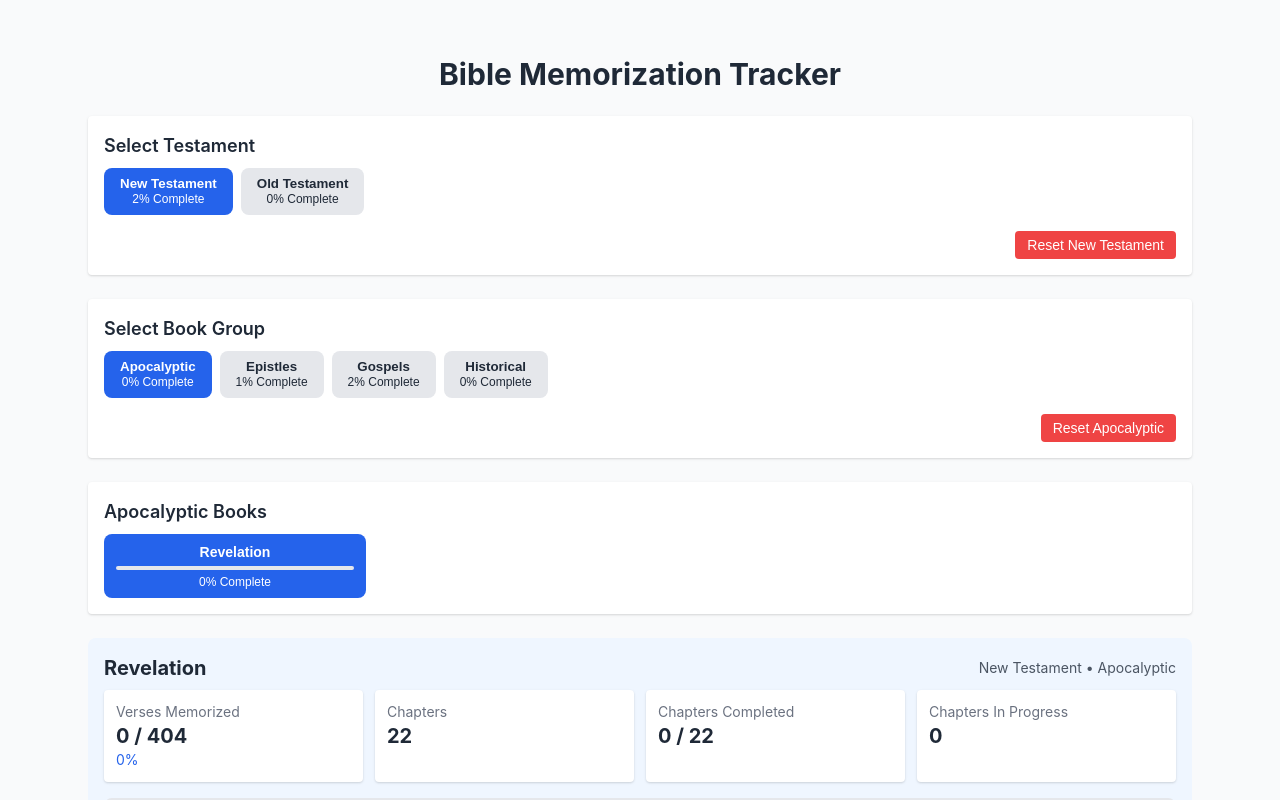
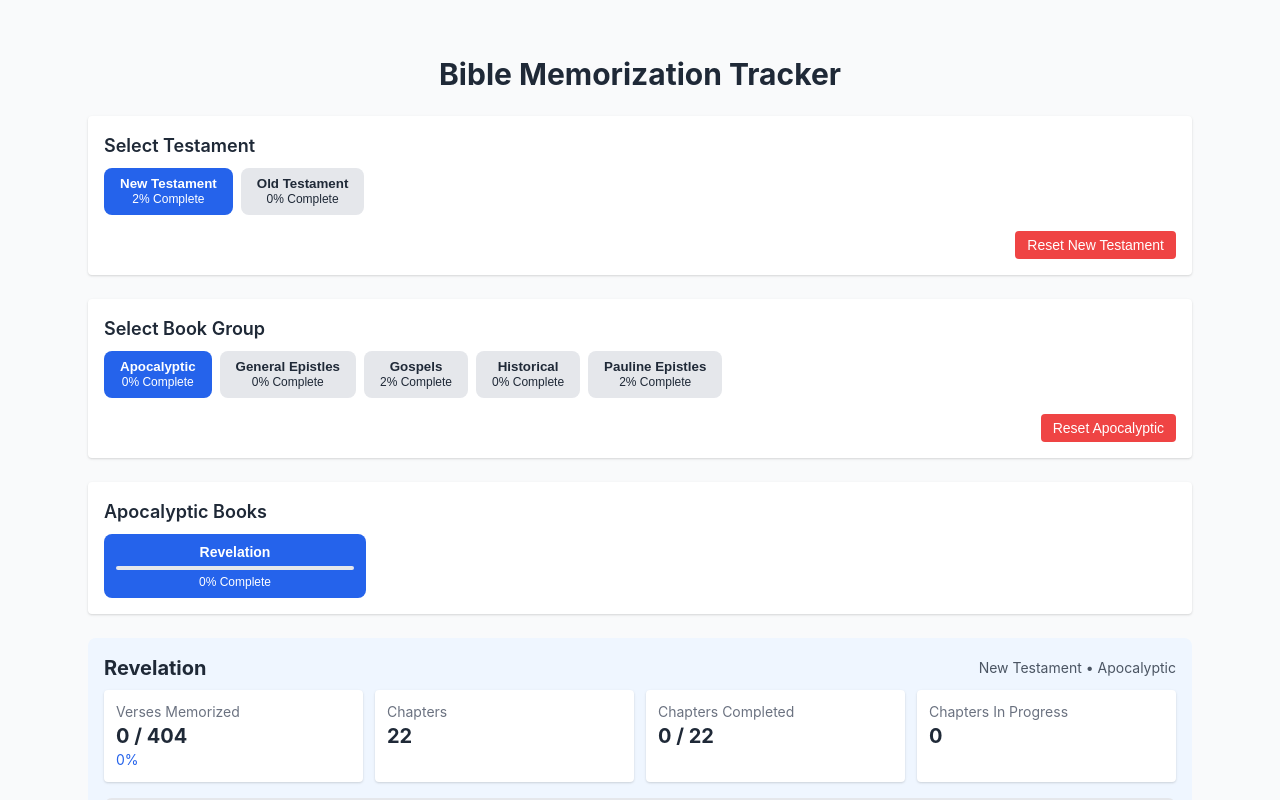
Before and after one commit to RyanJ3/bible-memory-tracker, an Angular app: page / in a window 1280 px wide. Shown: the top 800 px of the page. Built offline with nearby package versions, Linux system fonts and the light colour scheme.

Commit message:
splitting paulene letters with general epistles

```diff
--- a/src/app/bible-tracker/models.ts
+++ b/src/app/bible-tracker/models.ts
@@ -113,29 +113,29 @@ export const BIBLE_DATA: { [key: string]: BibleBook } = {
   Acts: new BibleBook("New Testament", "Acts", "Historical", [26, 47, 26, 37, 42, 15, 60, 40, 43, 48, 30, 25, 52, 28, 41, 40, 34, 28, 41, 38, 40, 30, 35, 27, 27, 32, 44, 31], 44, ["Protestant", "Catholic", "Orthodox"]),
 
   // Pauline Epistles (13 books)
-  Romans: new BibleBook("New Testament", "Romans", "Epistles", [32, 29, 31, 25, 21, 23, 25, 39, 33, 21, 36, 21, 14, 23, 33, 27], 45, ["Protestant", "Catholic", "Orthodox"]),
-  "1 Corinthians": new BibleBook("New Testament", "1 Corinthians", "Epistles", [31, 16, 23, 21, 13, 20, 40, 13, 27, 33, 34, 31, 13, 40, 58, 24], 46, ["Protestant", "Catholic", "Orthodox"]),
-  "2 Corinthians": new BibleBook("New Testament", "2 Corinthians", "Epistles", [24, 17, 18, 18, 21, 18, 16, 24, 15, 18, 33, 21, 14], 47, ["Protestant", "Catholic", "Orthodox"]),
-  Galatians: new BibleBook("New Testament", "Galatians", "Epistles", [24, 21, 29, 31, 26, 18], 48, ["Protestant", "Catholic", "Orthodox"]),
-  Ephesians: new BibleBook("New Testament", "Ephesians", "Epistles", [23, 22, 21, 32, 33, 24], 49, ["Protestant", "Catholic", "Orthodox"]),
-  Philippians: new BibleBook("New Testament", "Philippians", "Epistles", [30, 30, 21, 23], 50, ["Protestant", "Catholic", "Orthodox"]),
-  Colossians: new BibleBook("New Testament", "Colossians", "Epistles", [29, 23, 25, 18], 51, ["Protestant", "Catholic", "Orthodox"]),
-  "1 Thessalonians": new BibleBook("New Testament", "1 Thessalonians", "Epistles", [10, 20, 13, 18, 28], 52, ["Protestant", "Catholic", "Orthodox"]),
-  "2 Thessalonians": new BibleBook("New Testament", "2 Thessalonians", "Epistles", [12, 17, 18], 53, ["Protestant", "Catholic", "Orthodox"]),
-  "1 Timothy": new BibleBook("New Testament", "1 Timothy", "Epistles", [20, 15, 16, 16, 25, 21], 54, ["Protestant", "Catholic", "Orthodox"]),
-  "2 Timothy": new BibleBook("New Testament", "2 Timothy", "Epistles", [18, 26, 17, 22], 55, ["Protestant", "Catholic", "Orthodox"]),
-  Titus: new BibleBook("New Testament", "Titus", "Epistles", [16, 15, 15], 56, ["Protestant", "Catholic", "Orthodox"]),
-  Philemon: new BibleBook("New Testament", "Philemon", "Epistles", [25], 57, ["Protestant", "Catholic", "Orthodox"]),
+  Romans: new BibleBook("New Testament", "Romans", "Pauline Epistles", [32, 29, 31, 25, 21, 23, 25, 39, 33, 21, 36, 21, 14, 23, 33, 27], 45, ["Protestant", "Catholic", "Orthodox"]),
+  "1 Corinthians": new BibleBook("New Testament", "1 Corinthians", "Pauline Epistles", [31, 16, 23, 21, 13, 20, 40, 13, 27, 33, 34, 31, 13, 40, 58, 24], 46, ["Protestant", "Catholic", "Orthodox"]),
+  "2 Corinthians": new BibleBook("New Testament", "2 Corinthians", "Pauline Epistles", [24, 17, 18, 18, 21, 18, 16, 24, 15, 18, 33, 21, 14], 47, ["Protestant", "Catholic", "Orthodox"]),
+  Galatians: new BibleBook("New Testament", "Galatians", "Pauline Epistles", [24, 21, 29, 31, 26, 18], 48, ["Protestant", "Catholic", "Orthodox"]),
+  Ephesians: new BibleBook("New Testament", "Ephesians", "Pauline Epistles", [23, 22, 21, 32, 33, 24], 49, ["Protestant", "Catholic", "Orthodox"]),
+  Philippians: new BibleBook("New Testament", "Philippians", "Pauline Epistles", [30, 30, 21, 23], 50, ["Protestant", "Catholic", "Orthodox"]),
+  Colossians: new BibleBook("New Testament", "Colossians", "Pauline Epistles", [29, 23, 25, 18], 51, ["Protestant", "Catholic", "Orthodox"]),
+  "1 Thessalonians": new BibleBook("New Testament", "1 Thessalonians", "Pauline Epistles", [10, 20, 13, 18, 28], 52, ["Protestant", "Catholic", "Orthodox"]),
+  "2 Thessalonians": new BibleBook("New Testament", "2 Thessalonians", "Pauline Epistles", [12, 17, 18], 53, ["Protestant", "Catholic", "Orthodox"]),
+  "1 Timothy": new BibleBook("New Testament", "1 Timothy", "Pauline Epistles", [20, 15, 16, 16, 25, 21], 54, ["Protestant", "Catholic", "Orthodox"]),
+  "2 Timothy": new BibleBook("New Testament", "2 Timothy", "Pauline Epistles", [18, 26, 17, 22], 55, ["Protestant", "Catholic", "Orthodox"]),
+  Titus: new BibleBook("New Testament", "Titus", "Pauline Epistles", [16, 15, 15], 56, ["Protestant", "Catholic", "Orthodox"]),
+  Philemon: new BibleBook("New Testament", "Philemon", "Pauline Epistles", [25], 57, ["Protestant", "Catholic", "Orthodox"]),
 
   // General Epistles (8 books)
-  Hebrews: new BibleBook("New Testament", "Hebrews", "Epistles", [14, 18, 19, 16, 14, 20, 28, 13, 28, 39, 40, 29, 25], 58, ["Protestant", "Catholic", "Orthodox"]),
-  James: new BibleBook("New Testament", "James", "Epistles", [27, 26, 18, 17, 20], 59, ["Protestant", "Catholic", "Orthodox"]),
-  "1 Peter": new BibleBook("New Testament", "1 Peter", "Epistles", [25, 25, 22, 19, 14], 60, ["Protestant", "Catholic", "Orthodox"]),
-  "2 Peter": new BibleBook("New Testament", "2 Peter", "Epistles", [21, 22, 18], 61, ["Protestant", "Catholic", "Orthodox"]),
-  "1 John": new BibleBook("New Testament", "1 John", "Epistles", [10, 29, 24, 21, 21], 62, ["Protestant", "Catholic", "Orthodox"]),
-  "2 John": new BibleBook("New Testament", "2 John", "Epistles", [13], 63, ["Protestant", "Catholic", "Orthodox"]),
-  "3 John": new BibleBook("New Testament", "3 John", "Epistles", [14], 64, ["Protestant", "Catholic", "Orthodox"]),
-  Jude: new BibleBook("New Testament", "Jude", "Epistles", [25], 65, ["Protestant", "Catholic", "Orthodox"]),
+  Hebrews: new BibleBook("New Testament", "Hebrews", "General Epistles", [14, 18, 19, 16, 14, 20, 28, 13, 28, 39, 40, 29, 25], 58, ["Protestant", "Catholic", "Orthodox"]),
+  James: new BibleBook("New Testament", "James", "General Epistles", [27, 26, 18, 17, 20], 59, ["Protestant", "Catholic", "Orthodox"]),
+  "1 Peter": new BibleBook("New Testament", "1 Peter", "General Epistles", [25, 25, 22, 19, 14], 60, ["Protestant", "Catholic", "Orthodox"]),
+  "2 Peter": new BibleBook("New Testament", "2 Peter", "General Epistles", [21, 22, 18], 61, ["Protestant", "Catholic", "Orthodox"]),
+  "1 John": new BibleBook("New Testament", "1 John", "General Epistles", [10, 29, 24, 21, 21], 62, ["Protestant", "Catholic", "Orthodox"]),
+  "2 John": new BibleBook("New Testament", "2 John", "General Epistles", [13], 63, ["Protestant", "Catholic", "Orthodox"]),
+  "3 John": new BibleBook("New Testament", "3 John", "General Epistles", [14], 64, ["Protestant", "Catholic", "Orthodox"]),
+  Jude: new BibleBook("New Testament", "Jude", "General Epistles", [25], 65, ["Protestant", "Catholic", "Orthodox"]),
 
   // Apocalyptic Book (1 book)
   Revelation: new BibleBook("New Testament", "Revelation", "Apocalyptic", [20, 29, 22, 11, 14, 17, 17, 13, 21, 11, 19, 17, 18, 20, 8, 21, 18, 24, 21, 15, 27, 21], 66, ["Protestant", "Catholic", "Orthodox"]),
```
